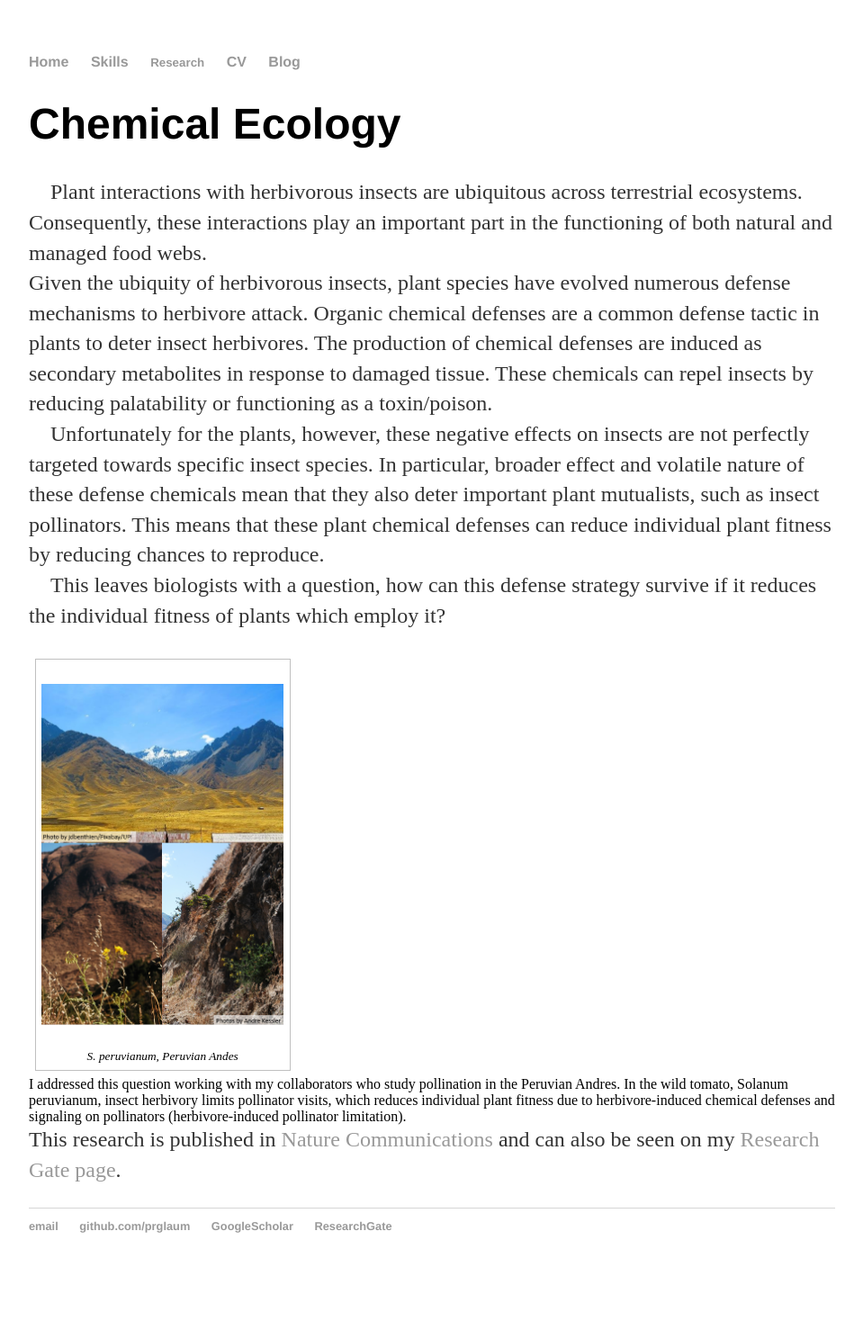
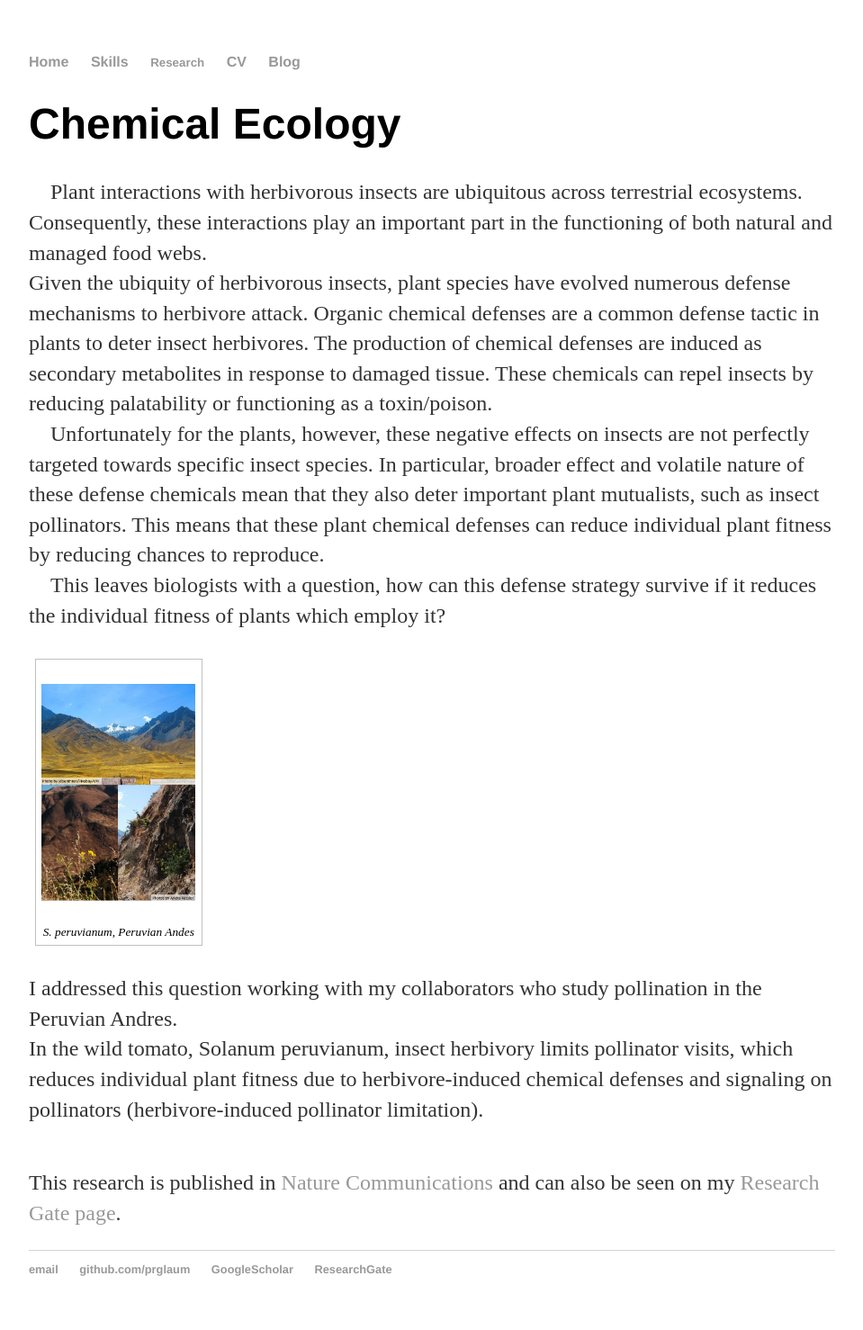
Before and after one commit to prglaum/prglaum.github.io, a Jekyll site: the page built from research/chemoeco/index.html, in a window 1280 px wide. Shown: the whole page at 90% size, without its empty margins (160-1119 px from the left). Built offline with Jekyll 4.4.1, drawn with Linux system fonts in a browser that asks for light colours; before the commit the page ends 1430 px from its top, so only the background shows below that.

Commit message:
Update index.html

```diff
--- a/research/chemoeco/index.html
+++ b/research/chemoeco/index.html
@@ -21,18 +21,17 @@
 		</div>
 	</div>-->
 
-<div>
-<div style="float: left">
+<div style="display:inline-block;vertical-align:top;">
 <figure>
   <p><img class=scaled src="{{site.url}}/docs/assets/images/chemoEcoPic1.PNG"
     alt="peru">
   <figcaption>S. peruvianum, Peruvian Andes</figcaption>
 </figure>
-
-<div>
-I addressed this question working with my collaborators who study pollination in the Peruvian Andres.
-In the wild tomato, Solanum peruvianum, insect herbivory limits pollinator visits, which reduces individual plant fitness due to herbivore-induced chemical defenses and signaling on pollinators (herbivore-induced pollinator limitation).
 </div>
+<div style="display:inline-block;">
+<p>I addressed this question working with my collaborators who study pollination in the Peruvian Andres.
+<br>In the wild tomato, Solanum peruvianum, insect herbivory limits pollinator visits, which reduces individual plant fitness due to herbivore-induced chemical defenses and signaling on pollinators (herbivore-induced pollinator limitation).</p>
 </div>
 
+
 <p> This research is published in <a href="https://www.nature.com/articles/s41467-017-02072-4">Nature Communications</a> and can also be seen on my <a href="https://www.researchgate.net/profile/Paul-Glaum">Research Gate page</a>.
```
